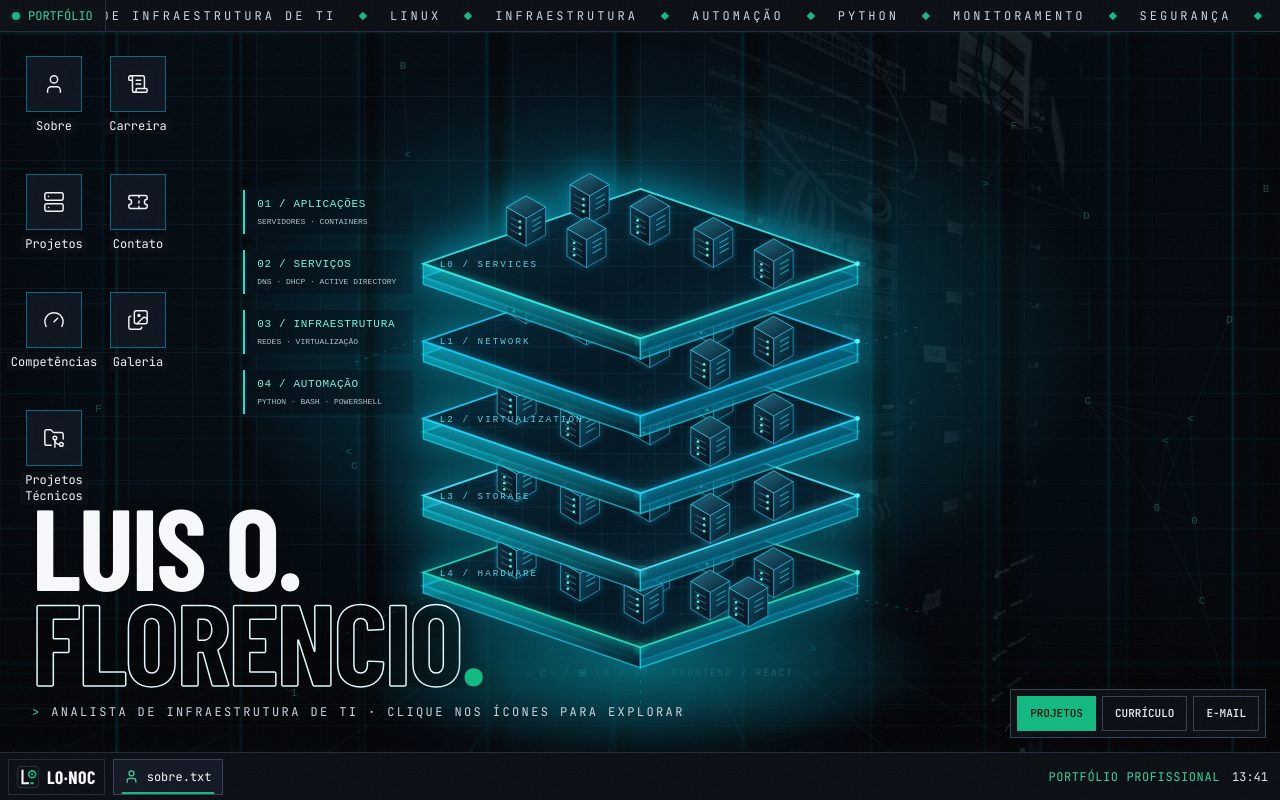
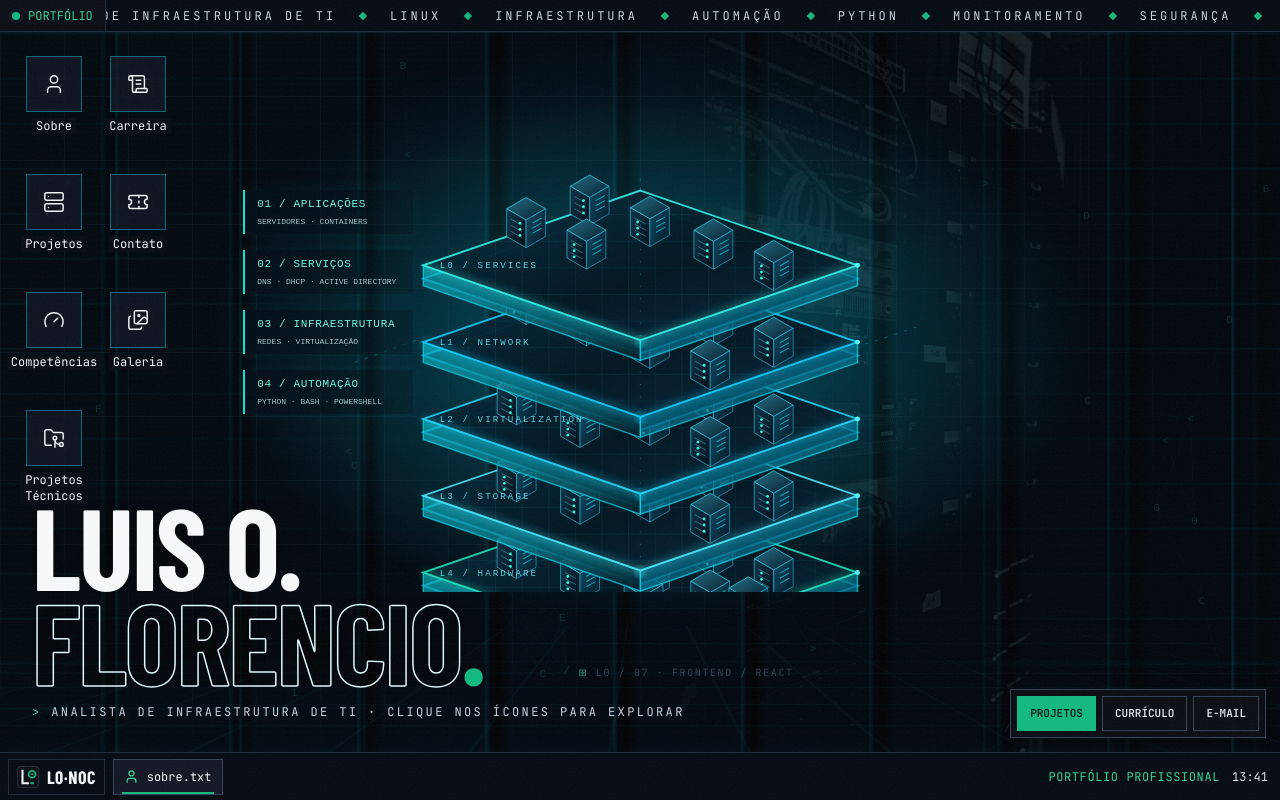
Before and after one commit to lteodoro780/lteodoro780.github.io, a React (Create React App) app in the folder frontend/: page / in a window 1280 px wide. Built offline with nearby package versions, Linux system fonts and the light colour scheme; a web font is replaced by a local one.

Commit message:
perf(v8): manter neon sem filtros SVG animados e blur em tela inteira

```diff
--- a/frontend/src/App.css
+++ b/frontend/src/App.css
@@ -471,3 +471,63 @@ transform:perspective(430px) rotateX(63deg) scale(1.8);transform-origin:bottom;o
 @media(prefers-reduced-motion:reduce){
   .v8-svg-tier{animation:none}
 }
+
+
+/* V8 performance hotfix: prefer compositing a static neon scene over repeated SVG filters.
+   O layout, a maquete e os textos continuam iguais. */
+.v8-neon-stack,
+.v8-svg-cube,
+.v8-wallpaper .topology-central-host {
+  filter: none !important;
+}
+.v8-svg-tier {
+  animation: none !important;
+}
+.v8-neon-stack {
+  isolation: auto;
+  contain: layout paint;
+}
+.v8-wallpaper .cyber-atmosphere {
+  opacity: .48;
+}
+.cyber-atmosphere {
+  mix-blend-mode: normal !important;
+  filter: none !important;
+}
+.v8-datacenter-scene {
+  box-shadow: none;
+}
+.cyber-window {
+  background-color: rgba(7, 15, 25, .98);
+  backdrop-filter: none !important;
+  -webkit-backdrop-filter: none !important;
+}
+.cyber-ticker,
+.cyber-taskbar,
+.recruiter-links,
+.cyber-desktop-icon,
+.mobile-recruiter-intro {
+  backdrop-filter: none !important;
+  -webkit-backdrop-filter: none !important;
+}
+.cyber-ticker,
+.cyber-taskbar {
+  background: rgba(5, 11, 19, .97);
+}
+@media (max-width: 767px) {
+  .v8-neon-stack {
+    opacity: .35;
+  }
+  .v8-wallpaper .cyber-atmosphere {
+    opacity: .13;
+  }
+  .mobile-recruiter-intro {
+    background: rgba(8, 14, 24, .97);
+  }
+  .grain {
+    opacity: .025;
+  }
+}
+@media (prefers-reduced-motion: reduce) {
+  .v8-svg-tier, .marquee { animation: none !important; }
+}
```
